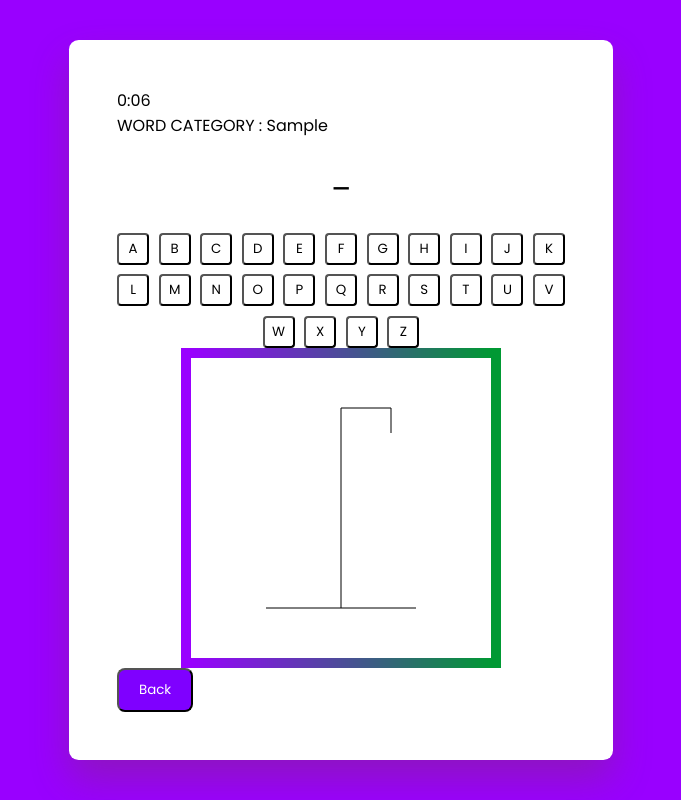
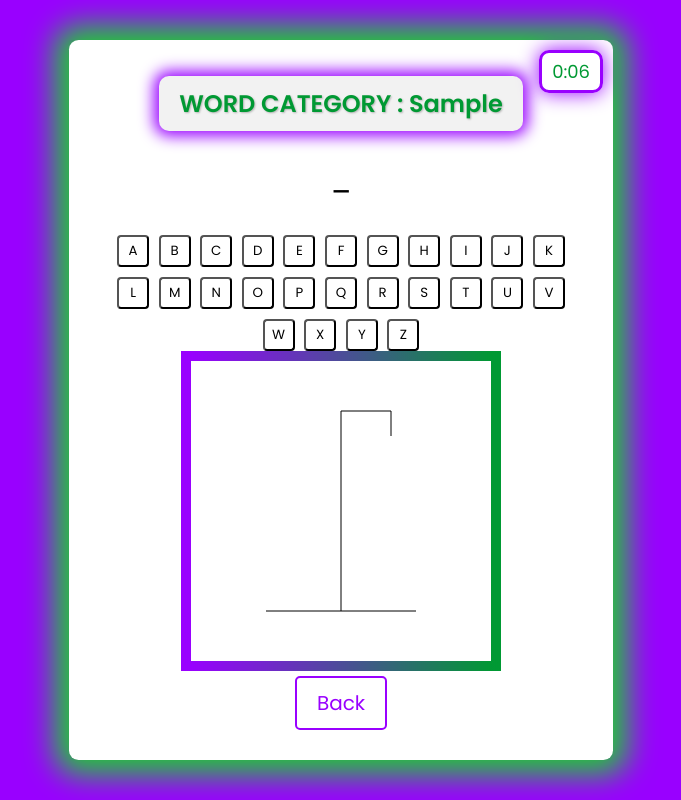
Before and after one commit to Manishv005/AgileWebDevProject35, a Flask app: a page that uses app/templates/display_word.html in a window 1280 px wide. Shown: the whole page, without its empty margins (299-980 px from the left). Run offline with Flask 3, Linux system fonts and the light colour scheme; a user stored in the database is signed in; tables that the repository leaves empty hold one stand-in row (values such as "Sample post").

Commit message:
Update styles_hangman.css
Enhanced the CSS of TIMER and BACK BUUTON; And also the CSS of the whole webpage.

```diff
--- a/app/static/css/styles_hangman.css
+++ b/app/static/css/styles_hangman.css
@@ -14,18 +14,38 @@ body {
 }
 
 .container {
+  display: flex;  /* Enables flexbox */
+  flex-direction: column;  /* Stacks children vertically */
+  align-items: center;  /* Centers children horizontally in the container */
+  justify-content: center;  /* Centers children vertically in the container */
   font-size: 16px;
   background-color: #ffffff;
   width: 90vw;
   max-width: 34em;
+  height: 90vh;  /* Adjust height as needed */
   position: absolute;
   transform: translate(-50%, -50%);
   top: 50%;
   left: 50%;
   padding: 3em;
   border-radius: 0.6em;
-  box-shadow: 0 1.2em 2.4em rgba(111, 85, 0, 0.25);
+  box-shadow: 0 0 30px 15px rgba(0, 255, 0, 0.8); /* Brighter and more visible green glow */
 }
+
+#category-container {
+  text-align: center;
+  background-color: #f2f2f2;
+  color: #009933;
+  font-size: 24px;
+  font-weight: bold;
+  padding: 10px 20px;
+  margin: 10px 0;  /* Adjust margin as necessary */
+  border-radius: 10px;
+  box-shadow: 0 0 15px 5px #9900ff;  /* Violet glowing border */
+  text-shadow: 1px 1px 2px rgba(0,0,0,0.25);
+  display: inline-block;
+}
+
 #options-container {
   text-align: center;
 }
@@ -97,6 +117,37 @@ canvas {
     display: block;
     margin: auto;
 }
+.back_button {
+  font-size: 1.25em;
+  background-color: #ffffff;
+  border: 2px solid #9900ff;
+  color: #9900ff;
+  padding: 0.5em 1em;
+  margin: 5px;
+  border-radius: 5px;
+  cursor: pointer;
+  transition: all 0.3s ease;
+}
+
+.back_button:hover {
+  background-color: #9900ff;
+  color: #ffffff;
+  box-shadow: 0 0 5px #ffffff;
+}
+
+.timer {
+  position: absolute;
+  top: 10px;
+  right: 10px;
+  font-size: 18px;
+  color: #009933; /* Green color */
+  border: 3px solid #9900ff; /* Purple border */
+  padding: 5px 10px;
+  border-radius: 10px;
+  box-shadow: 0 0 20px #9900ff; /* Glowing purple effect */
+}
+
+
 .hide {
   display: none;
 }
@@ -126,19 +177,3 @@ canvas {
 .lose-msg {
   color: #fe5152;
 }
-
-.back_button {
-  background-color: #7F00FF;
-  /* Purple background color */
-  color: white;
-  padding: 10px 20px;
-  /* Padding inside the button */
-  border-radius: 0.5rem;
-  /* Rounded corners */
-  cursor: pointer;
-  text-decoration: none;
-}
-
-.back_button:hover {
-  background-color: #5900b3;
-}
```
